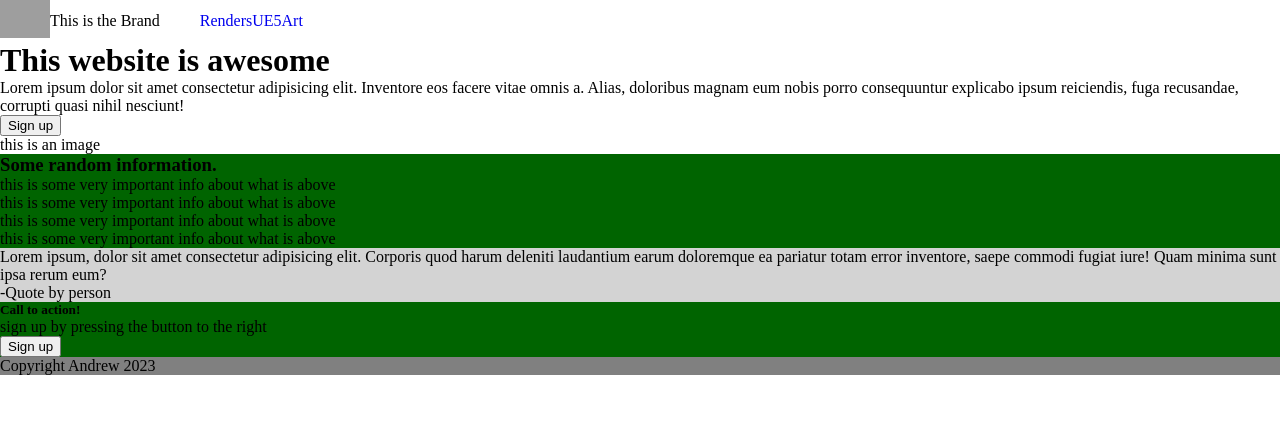
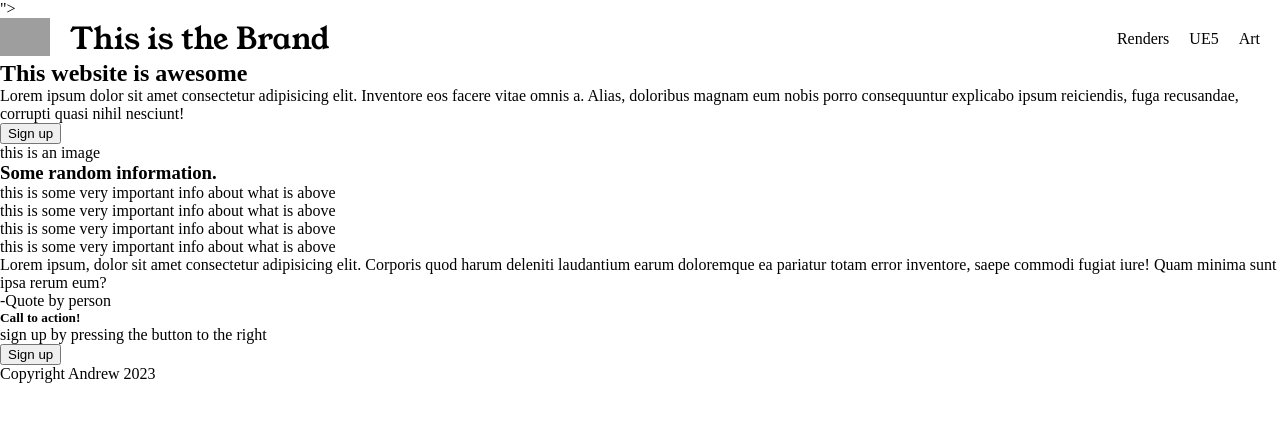
Before and after one commit to akrummen/odin-landing-page, a plain HTML site: page index.html in a window 1280 px wide. Drawn offline with Linux system fonts and the light colour scheme; grey boxes are pictures that could not be loaded.

Commit message:
fix layout and change header font

```diff
--- a/index.html
+++ b/index.html
@@ -5,16 +5,22 @@
   <meta name="viewport" content="width=device-width, initial-scale=1.0">
   <title>Landing-Page</title>
   <link rel="stylesheet" href="styles.css">
+  <link rel="stylesheet" href="<link rel="preconnect" href="https://fonts.googleapis.com">
+  <link rel="preconnect" href="https://fonts.gstatic.com" crossorigin>
+  <link href="https://fonts.googleapis.com/css2?family=Young+Serif&display=swap" rel="stylesheet">">
 </head>
 <body>
 
   <header id="header">
     <nav id="nav-bar">
+      <div id="brand">
         <div class="logo-container">
           <img src="https://w7.pngwing.com/pngs/655/930/png-transparent-false-error-missing-absent-x-red-cross-letter-circle-gui.png" alt="x"
           id="header-image">
         </div>
-      <span class="title">This is the Brand</span>
+        <span id="title">This is the Brand</span>
+
+      </div>
       <ul class="links">
         <li class="nav-link"><a href="#renders">Renders</a></li>
         <li class="nav-link"><a href="#ue5">UE5</a></li>
@@ -23,7 +29,7 @@
     </nav>
   </header>
 
-    <div>
+  <section id="main">
     <div>
       <h1>This website is awesome</h1>
       <p>Lorem ipsum dolor sit amet consectetur adipisicing elit. Inventore eos facere vitae omnis a. Alias, doloribus magnam eum nobis porro consequuntur explicabo ipsum reiciendis, fuga recusandae, corrupti quasi nihil nesciunt!</p>
@@ -32,10 +38,10 @@
     <div>
       <p>this is an image</p>
     </div>
-    </div>
-  </div>
+  </section>
 
-  <div class="info">
+
+  <section id="info">
     <h3>Some random information.</h3>
     <div>
       <div></div>
@@ -53,16 +59,16 @@
       <div></div>
       <p>this is some very important info about what is above</p>
     </div>
-  </div>
+  </section>
 
-  <div class="big-quote">
+  <section id="quote">
     <div>
       <p>Lorem ipsum, dolor sit amet consectetur adipisicing elit. Corporis quod harum deleniti laudantium earum doloremque ea pariatur totam error inventore, saepe commodi fugiat iure! Quam minima sunt ipsa rerum eum?</p>
       <p>-Quote by person</p>
     </div>
-  </div>
+  </section>
 
-  <div class="action-call">
+  <section id="action-call">
     <div>
       <div>
         <h5>Call to action!</h5>
@@ -70,10 +76,11 @@
       </div>
       <button>Sign up</button>
     </div>
-  </div>
+  </section>
 
-  <div class="footer">
+  <footer id="footer">
     <p>Copyright Andrew 2023</p>
-  </div>
+  </footer>
+
 </body>
 </html>
--- a/styles.css
+++ b/styles.css
@@ -1,23 +1,51 @@
+/* applies to all */
+
 :root {
-  --black: rgb
+  --black: rgb (0, 0, 0);
+  --gray: #878686
+  --lightgray   #a8a8a8
 }
 
 * {
   margin: 0;
 }
 
-#header-image {
-  width: 50px;
-  object-fit: contain;
-}
+/* applies to everything in the header */
 
 #nav-bar {
   display: flex;
   align-items: center;
+  justify-content: space-between;
+  background-color: var(--gray)
 }
+
+/* applies to left side of header */
+
+#brand {
+  display: flex;
+  gap: 20px;
+}
+
+#header-image {
+  width: 50px;
+  object-fit: contain;
+  display: flex;
+  align-items: center;
+}
+
+#title {
+  display: flex;
+  align-items: center;
+  font-size: 30px;
+  font-family: 'Young Serif', serif;
+}
+
+/* header links */
 
 .links {
   display: flex;
+  gap: 20px;
+  margin-right: 20px;
 }
 
 .nav-link {
@@ -26,24 +54,5 @@
 
 .nav-link a {
   text-decoration: none;
+  color: var(--black);
 }
-
-.info {
-  background-color: darkgreen;
-}
-
-.big-quote {
-  background-color: lightgray;
-}
-
-.action-call {
-  background-color: darkgreen;
-}
-
-.footer {
-  background-color: gray;
-}
-
-#title {
-  display: flex;
-}
```
Lines whose indentation alone changed are shown as unchanged.
